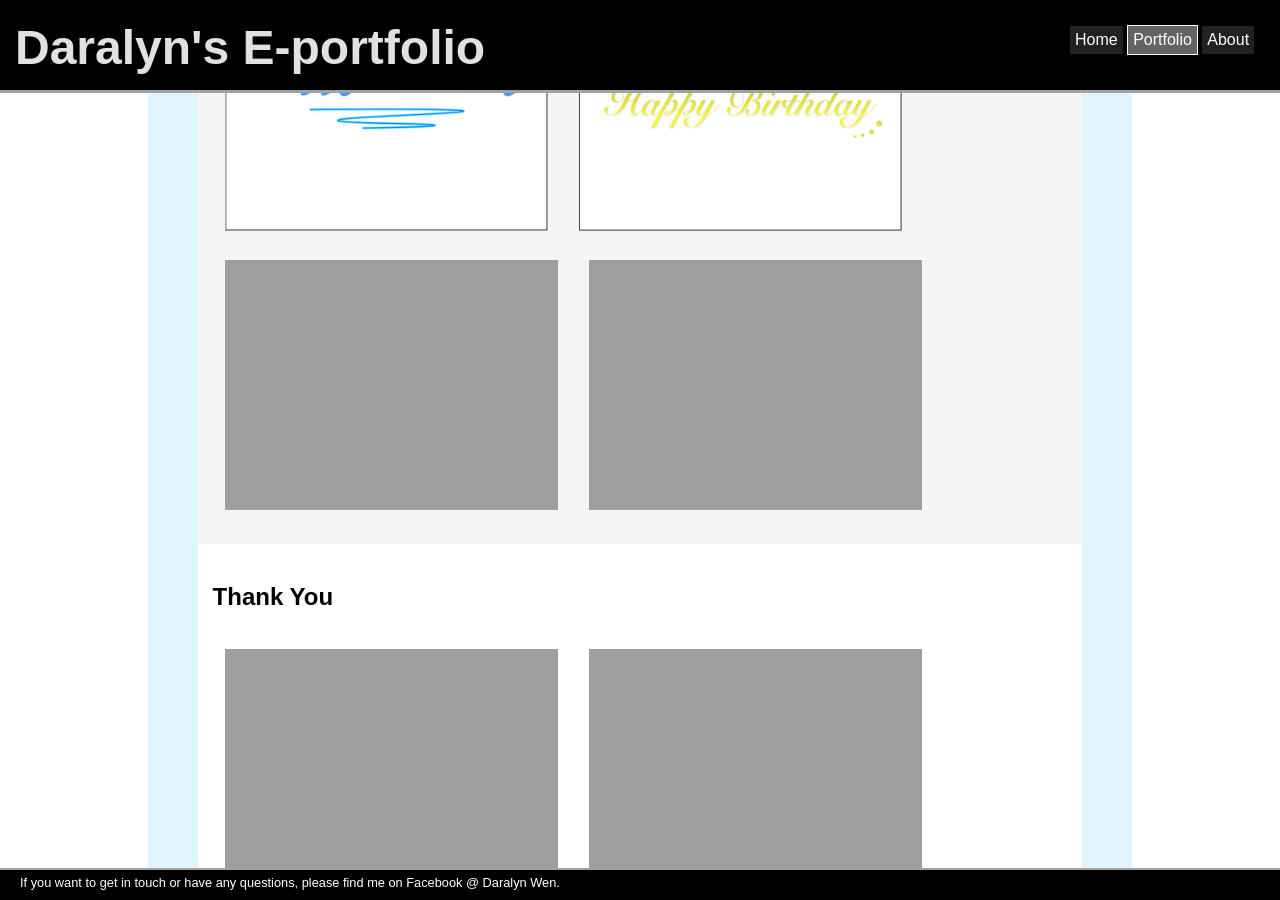
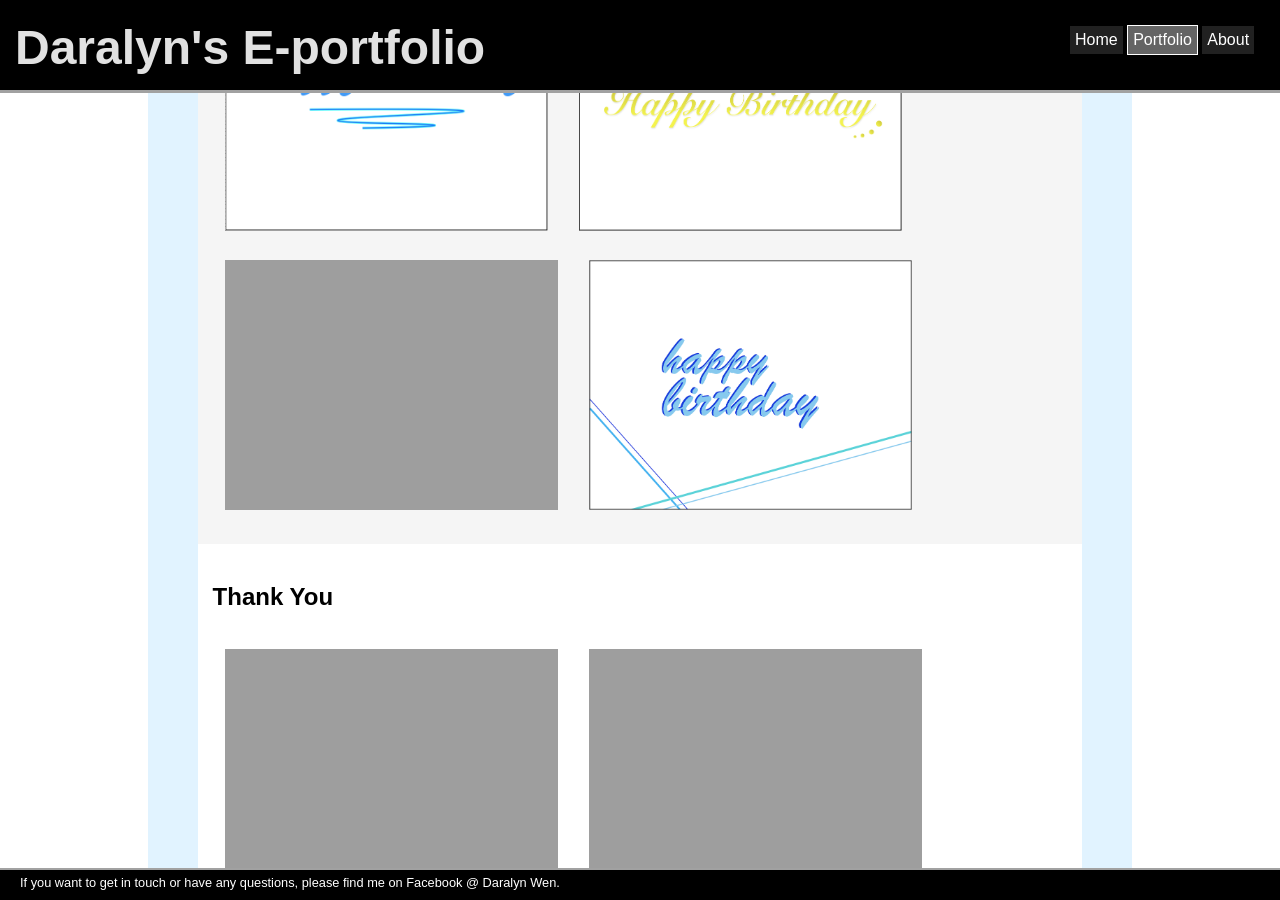
Before and after one commit to daralyn/daralyn.github.io, a Jekyll site: the page built from portfolio/cards/index.html, in a window 1280 px wide and 900 px high, scrolled down 1584 px. Built offline with Jekyll 4.4.1, drawn with Linux system fonts in a browser that asks for light colours.

Commit message:
Update index.html

```diff
--- a/portfolio/cards/index.html
+++ b/portfolio/cards/index.html
@@ -26,8 +26,8 @@
 
     <img src="https://daralyn.github.io/photos/cards/happybirthday1.jpg">
     <img src="https://daralyn.github.io/photos/cards/happybirthday2.jpg">
-    <img src="https://daralyn.github.io/photos/cards/happybirthday3.jpg">
-    <img src="https://daralyn.github.io/photos/cards/happybirthday4.jpg">
+    <img src="https://daralyn.github.io/photos/cards/happybirthday3.png">
+    <img src="https://daralyn.github.io/photos/cards/happybirthday4.png">
 
 </div>
 
```
